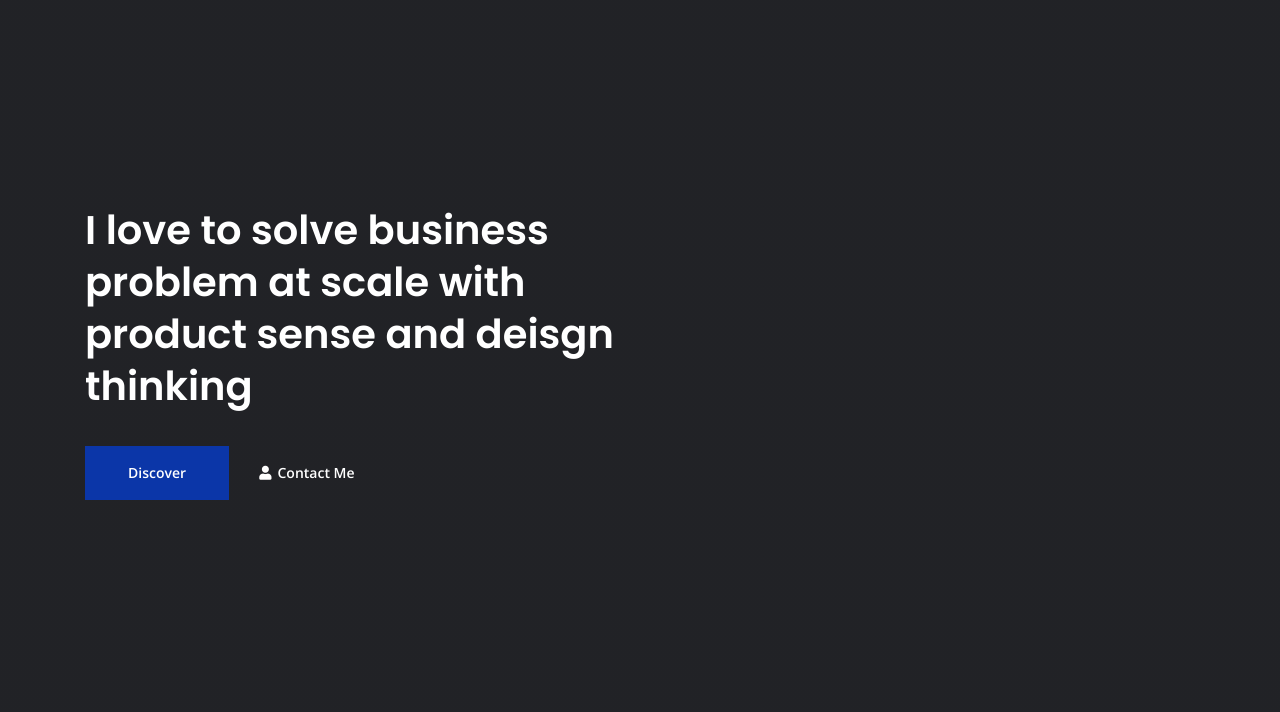
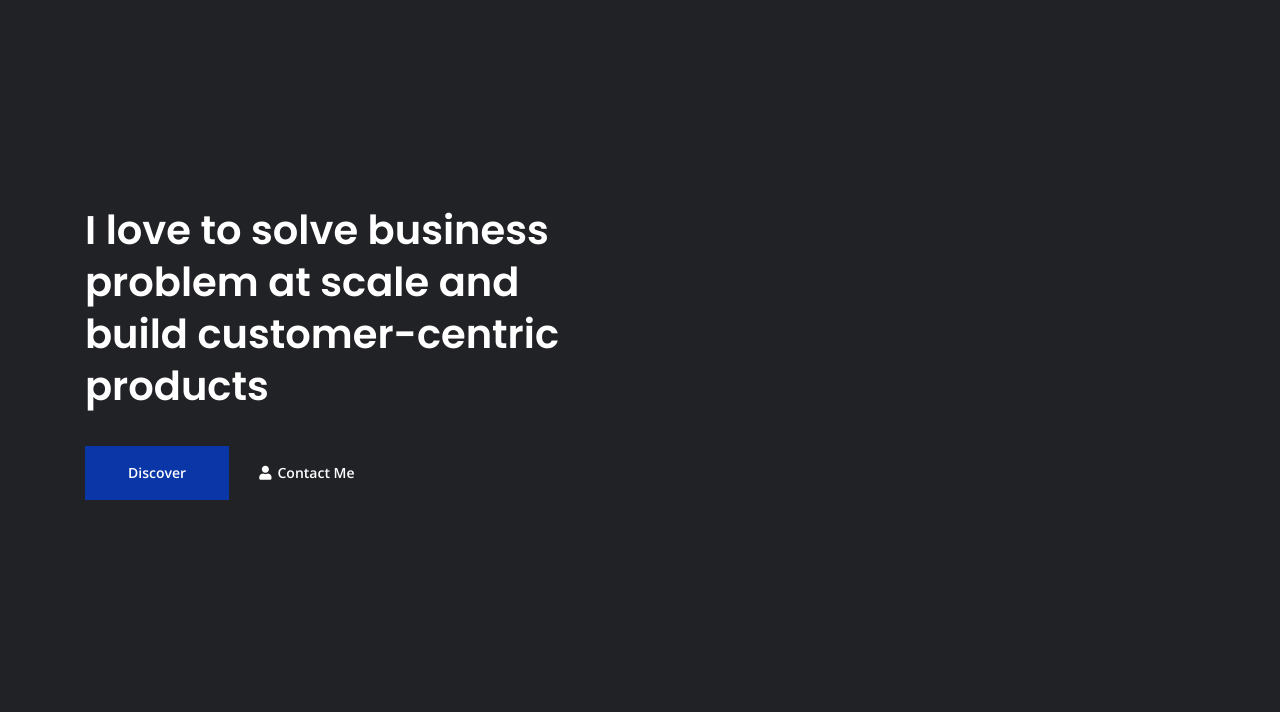
Before and after one commit to devashish-shivmurthy/devashish-shivmurthy.github.io, a plain HTML site: page index.html in a window 1280 px wide. Shown: the part 88-800 px from the top of the page. Drawn offline with nearby package versions, Linux system fonts and the light colour scheme.

Commit message:
Update index.html

```diff
--- a/index.html
+++ b/index.html
@@ -97,7 +97,7 @@
             <div class="row">
                 <div class="col-lg-6">
                     <div class="text-container">
-                        <h1 class="h2-large">I love to solve business problem at scale with product sense and deisgn thinking</h2>
+                        <h1 class="h2-large">I love to solve business problem at scale and build customer-centric products</h2>
                         <a class="btn-solid-lg page-scroll" href="#about">Discover</a>
                         <a class="btn-outline-lg page-scroll" href="#contact"><i class="fas fa-user"></i>Contact Me</a>
                     </div> <!-- end of text-container -->
```
